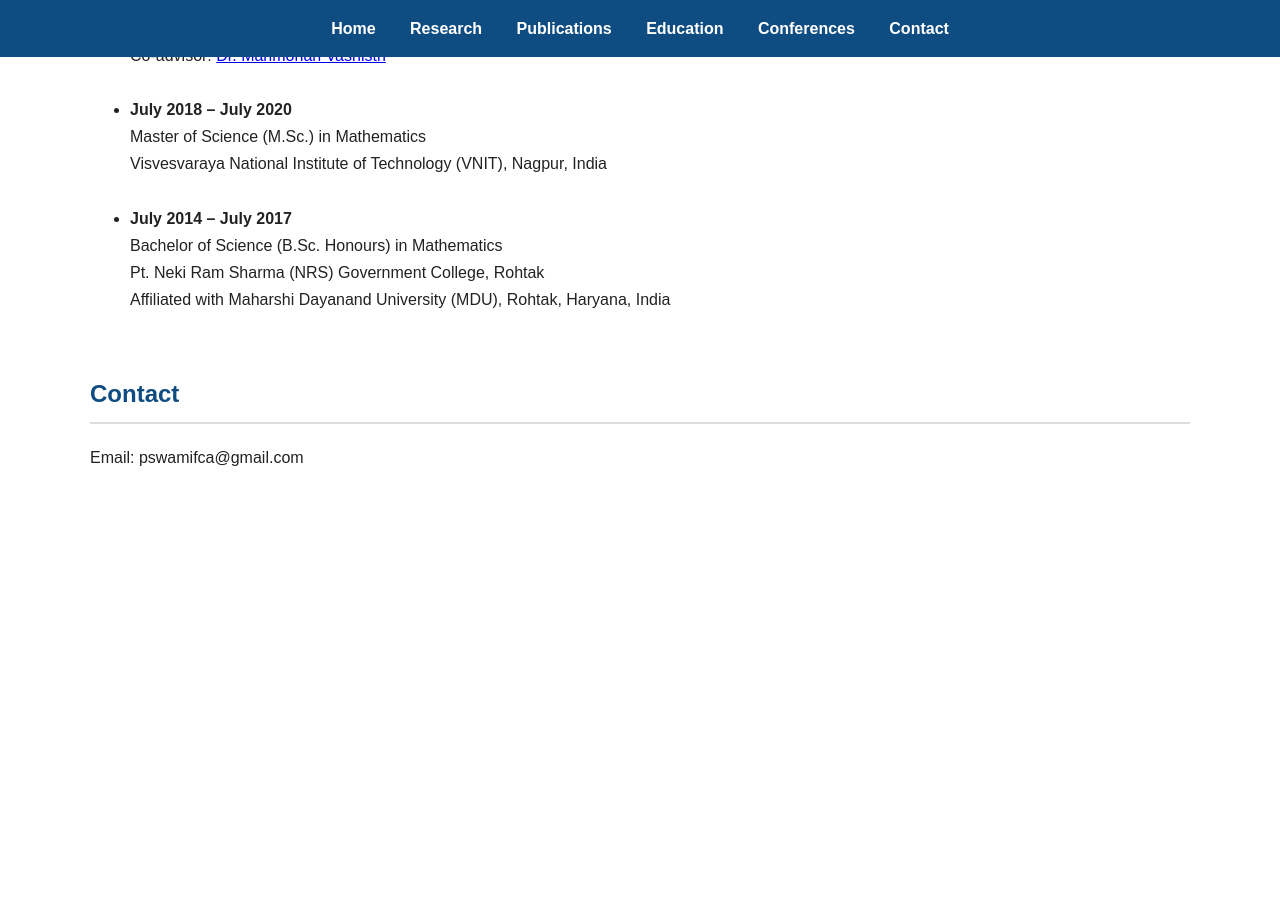
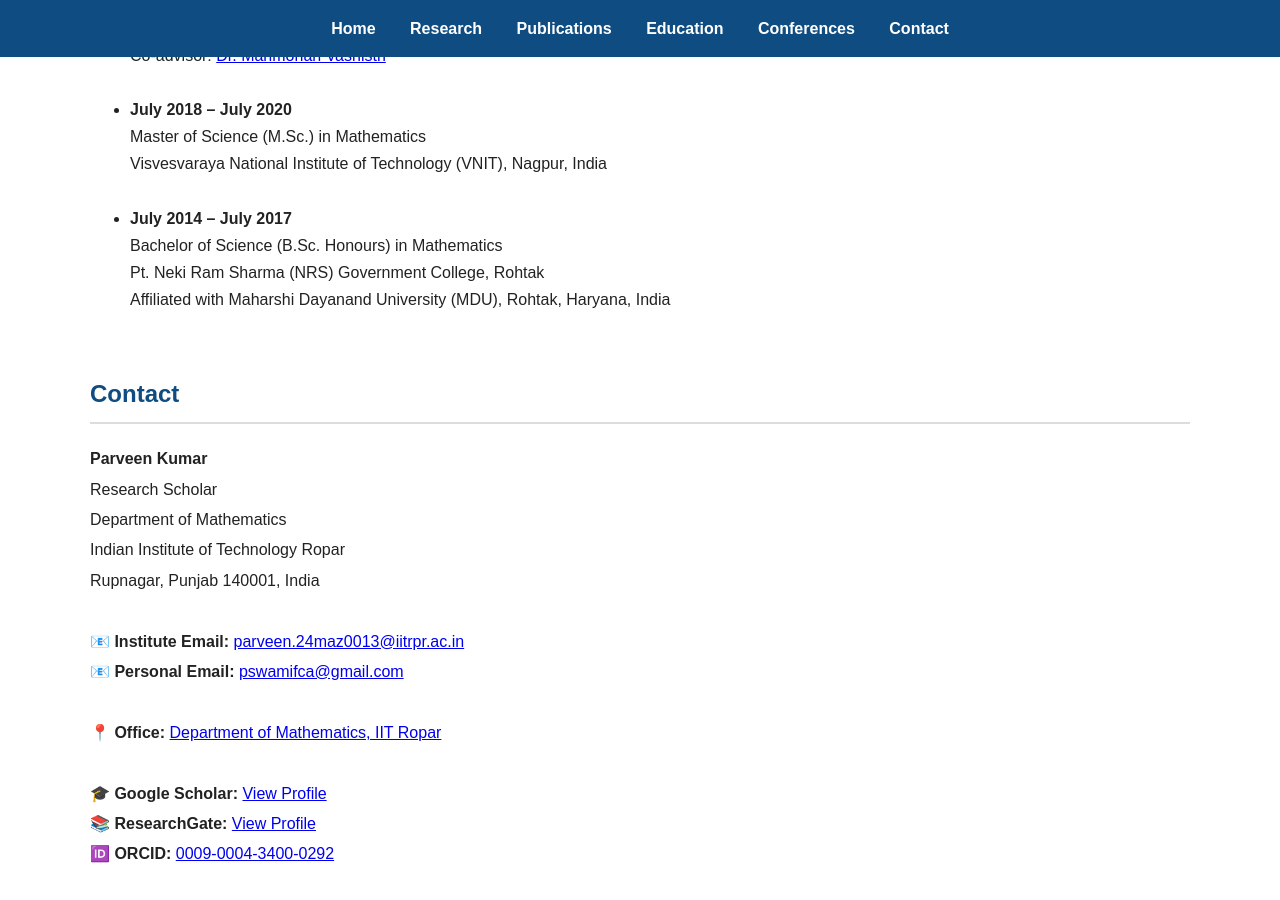
Before and after one commit to parveenkumarmath/parveenkumarmath.github.io, a Jekyll site: the page built from index.md, in a window 1280 px wide and 900 px high, scrolled down 1196 px. Built offline with Jekyll 4.4.1, drawn with Linux system fonts in a browser that asks for light colours; before the commit the page ends 1713 px from its top, so only the background shows below that.

Commit message:
Update index.md

```diff
--- a/index.md
+++ b/index.md
@@ -116,8 +116,60 @@ Affiliated with Maharshi Dayanand University (MDU), Rohtak, Haryana, India
 
 <h2>Contact</h2>
 
-<p>
-Email: pswamifca@gmail.com
-</p>
+<div style="line-height:1.9;">
+
+<strong>Parveen Kumar</strong><br>
+
+Research Scholar<br>
+
+Department of Mathematics<br>
+
+Indian Institute of Technology Ropar<br>
+
+Rupnagar, Punjab 140001, India
+
+<br><br>
+
+📧 <strong>Institute Email:</strong>
+<a href="mailto:parveen.24maz0013@iitrpr.ac.in">
+parveen.24maz0013@iitrpr.ac.in
+</a>
+
+<br>
+
+📧 <strong>Personal Email:</strong>
+<a href="mailto:pswamifca@gmail.com">
+pswamifca@gmail.com
+</a>
+
+<br><br>
+
+📍 <strong>Office:</strong>
+<a href="https://maps.google.com/?q=Department+of+Mathematics+IIT+Ropar" target="_blank">
+Department of Mathematics, IIT Ropar
+</a>
+
+<br><br>
+
+🎓 <strong>Google Scholar:</strong>
+<a href="https://scholar.google.com/citations?hl=en&user=jWAKMYUAAAAJ" target="_blank">
+View Profile
+</a>
+
+<br>
+
+📚 <strong>ResearchGate:</strong>
+<a href="https://www.researchgate.net/profile/Parveen-Kumar-108" target="_blank">
+View Profile
+</a>
+
+<br>
+
+🆔 <strong>ORCID:</strong>
+<a href="https://orcid.org/my-orcid?orcid=0009-0004-3400-0292" target="_blank">
+0009-0004-3400-0292
+</a>
+
+</div>
 
 </section>
```
